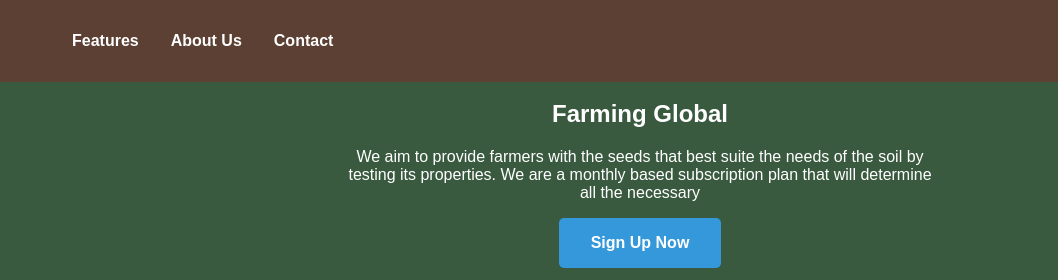
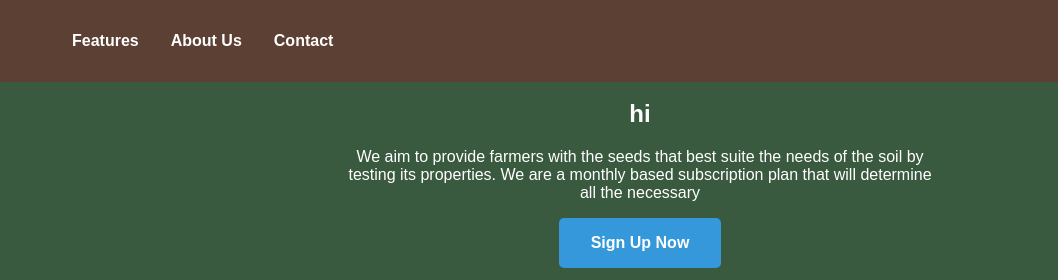
Before and after one commit to AspectLord/FarmingGlobal, a plain HTML site: page index.html in a window 1280 px wide. Shown: the top 280 px of the page, 0-1058 px from the left. Drawn offline with Linux system fonts and the light colour scheme; a script that the page names is missing.

Commit message:
Update index.html

```diff
--- a/index.html
+++ b/index.html
@@ -26,7 +26,7 @@
 
     <section class="hero">
         <div class="hero-text">
-            <h1>Farming Global</h1>
+            <h1>hi</h1>
             <p>We aim to provide farmers with the seeds that best suite the needs of the soil by testing its properties. We are a monthly based subscription plan that will determine all the necessary</p>
             <a href="#signup" class="cta-btn">Sign Up Now</a>
         </div>
```
